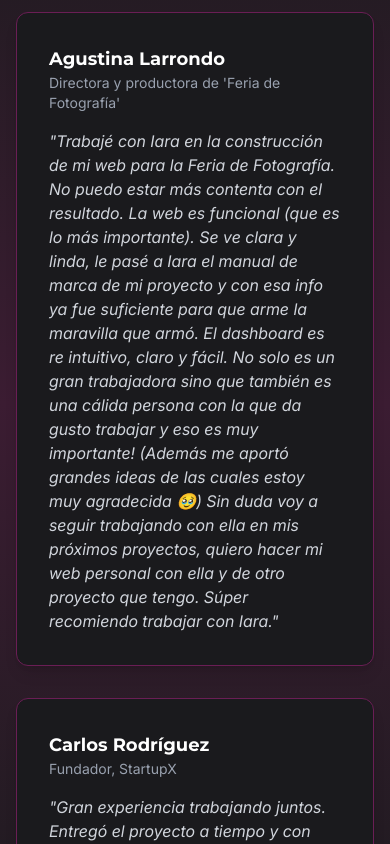
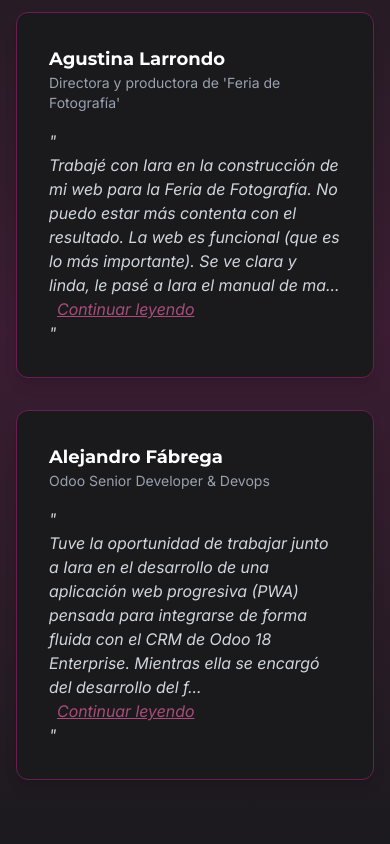
Before and after one commit to TheMigrantsCompany/landingmigrants, a Next.js app: page / in a window 390 px wide. Shown: the part 5360-6204 px from the top of the page. Built offline with nearby package versions, Linux system fonts and the light colour scheme.

Commit message:
fix in navbar / fix mobile testimonials

```diff
--- a/src/components/Navbar.tsx
+++ b/src/components/Navbar.tsx
@@ -12,6 +12,7 @@ export function Navbar() {
     { href: "#about", text: "Sobre Mí" },
     { href: "#servicios", text: "Servicios" },
     { href: "#portfolio", text: "Portfolio" },
+    { href: "#testimonials", text: "Testimonios" },
     { href: "#contacto", text: "Contacto" },
   ];
 
--- a/src/components/Testimonials.tsx
+++ b/src/components/Testimonials.tsx
@@ -1,4 +1,5 @@
-import React from "react";
+"use client";
+import React, { useState } from "react";
 
 export function Testimonials() {
   const testimonials = [
@@ -9,21 +10,38 @@ export function Testimonials() {
         "Trabajé con Iara en la construcción de mi web para la Feria de Fotografía. No puedo estar más contenta con el resultado. La web es funcional (que es lo más importante). Se ve clara y linda, le pasé a Iara el manual de marca de mi proyecto y con esa info ya fue suficiente para que arme la maravilla que armó. El dashboard es re intuitivo, claro y fácil. No solo es un gran trabajadora sino que también es una cálida persona con la que da gusto trabajar y eso es muy importante! (Además me aportó grandes ideas de las cuales estoy muy agradecida 🥹) Sin duda voy a seguir trabajando con ella en mis próximos proyectos, quiero hacer mi web personal con ella y de otro proyecto que tengo. Súper recomiendo trabajar con Iara.",
     },
     {
-      name: "Carlos Rodríguez",
-      role: "Fundador, StartupX",
+      name: "Alejandro Fábrega",
+      role: "Odoo Senior Developer & Devops",
       content:
-        "Gran experiencia trabajando juntos. Entregó el proyecto a tiempo y con una calidad excepcional. Recomiendo a Iara para cualquier proyecto digital.",
+        "Tuve la oportunidad de trabajar junto a Iara en el desarrollo de una aplicación web progresiva (PWA) pensada para integrarse de forma fluida con el CRM de Odoo 18 Enterprise. Mientras ella se encargó del desarrollo del front-end, aportando soluciones modernas, accesibles y visualmente atractivas, yo estuve a cargo del diseño y la implementación del backend, construyendo una API robusta sobre la lógica de Odoo que permitiera una comunicación eficiente, segura y escalable entre ambos sistemas.\nFue una experiencia de trabajo colaborativo muy enriquecedora, donde logramos una sinergia técnica sólida que potenció el resultado final. La claridad de Iara a la hora de interpretar requerimientos funcionales y su capacidad para traducirlos en interfaces intuitivas hizo que el proyecto fluyera de forma natural desde el inicio.",
     },
   ];
 
+  // Estado para controlar qué testimonios están expandidos
+  const [expanded, setExpanded] = useState<number | null>(null);
+
+  // Cantidad de caracteres a mostrar en mobile antes de cortar
+  const maxCharsMobile = 220;
+
   return (
-    <section className="py-20 bg-gradient-to-b from-[#1A1A1D] via-[#3B1C32] to-[#1A1A1D]">
+    <section
+      id="testimonials"
+      className="py-20 bg-gradient-to-b from-[#1A1A1D] via-[#3B1C32] to-[#1A1A1D]"
+    >
       <div className="container mx-auto px-4">
         <h2 className="text-4xl font-bold text-center mb-12 text-white">
           Lo Que Dicen Mis Clientes
         </h2>
         <div className="grid md:grid-cols-2 gap-8 max-w-4xl mx-auto">
-          {testimonials.map((testimonial, idx) => (
+          {testimonials.map((testimonial, idx) => {
+            // Lógica para mostrar texto acortado solo en mobile
+            const isTextLong = testimonial.content.length > maxCharsMobile;
+            const showShort = isTextLong && expanded !== idx;
+
+            const shortText =
+              testimonial.content.slice(0, maxCharsMobile) + "…";
+
+            return (
               <div
                 key={idx}
                 className="bg-[#1A1A1D] p-8 rounded-xl shadow-lg border border-[#6A1E55]"
@@ -32,15 +50,33 @@ export function Testimonials() {
                   <h3 className="font-bold text-lg text-white">
                     {testimonial.name}
                   </h3>
-                <p className="text-gray-400 text-sm mb-2">{testimonial.role}</p>
+                  <p className="text-gray-400 text-sm mb-2">
+                    {testimonial.role}
+                  </p>
                 </div>
-              <p className="text-gray-300 italic">
+                <p className="text-gray-300 italic whitespace-pre-line">
                   {'"'}
-                {testimonial.content}
+                  {/* Mostrar texto corto o completo según el estado y el tamaño de pantalla */}
+                  <span className="block md:hidden">
+                    {showShort ? shortText : testimonial.content}
+                    {isTextLong && (
+                      <button
+                        className="ml-2 text-[#A64D79] underline"
+                        onClick={() =>
+                          setExpanded(expanded === idx ? null : idx)
+                        }
+                      >
+                        {expanded === idx ? "Ver menos" : "Continuar leyendo"}
+                      </button>
+                    )}
+                  </span>
+                  {/* En desktop siempre mostrar el texto completo */}
+                  <span className="hidden md:block">{testimonial.content}</span>
                   {'"'}
                 </p>
               </div>
-          ))}
+            );
+          })}
         </div>
       </div>
     </section>
```
Lines whose indentation alone changed are shown as unchanged.
